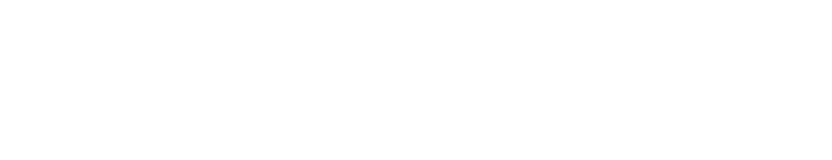
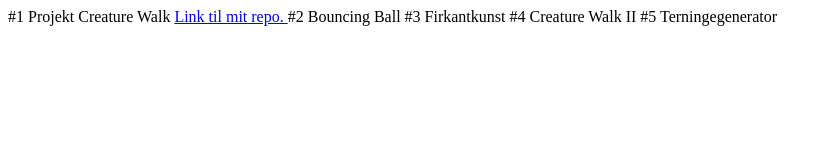
Before and after one commit to Chri50j3/Chri50j3.github.io, a plain HTML site: page index.html in a window 1280 px wide. Shown: the whole page, without its empty margins (0-832 px from the left). Drawn offline with Linux system fonts and the light colour scheme.

Commit message:
Update index.html
i am a coding war god

```diff
--- a/index.html
+++ b/index.html
@@ -1,11 +1,13 @@
 <html>
+  #1 Projekt Creature Walk
+  <a href="https://github.com/Chri50j3/WalkingRobot"> Link til mit repo. </a>
 
-<head>
+  #2 Bouncing Ball
 
-</head>
-<body>
+  #3 Firkantkunst
 
+  #4 Creature Walk II
 
-</body>
+  #5 Terningegenerator
 
 </html>
```
